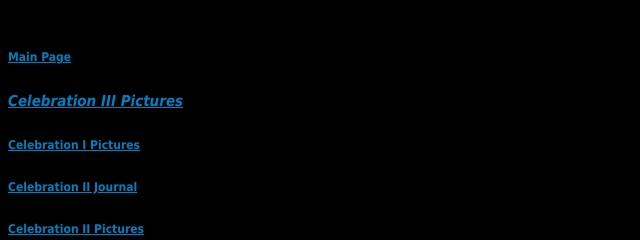
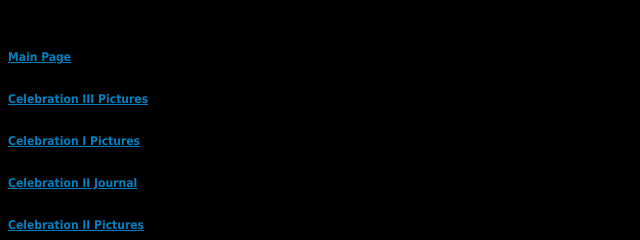
Before and after one commit to Jraken/jraken.github.io, a plain HTML site: page left.html in a window 1280 px wide. Shown: the top 240 px of the page, 0-640 px from the left. Drawn offline with Linux system fonts and the light colour scheme.

Commit message:
Update left.html

```diff
--- a/left.html
+++ b/left.html
@@ -18,11 +18,7 @@
 <br>
 <br>
 <br>
-<font style="font-family:Tahoma;font-size:125%;color:#C0C0C0;">
-<i>
 <a href="celebration3.html" target="main">Celebration III Pictures</a>
-</i>
-</font>
 <br>
 <br>
 <br>
```
